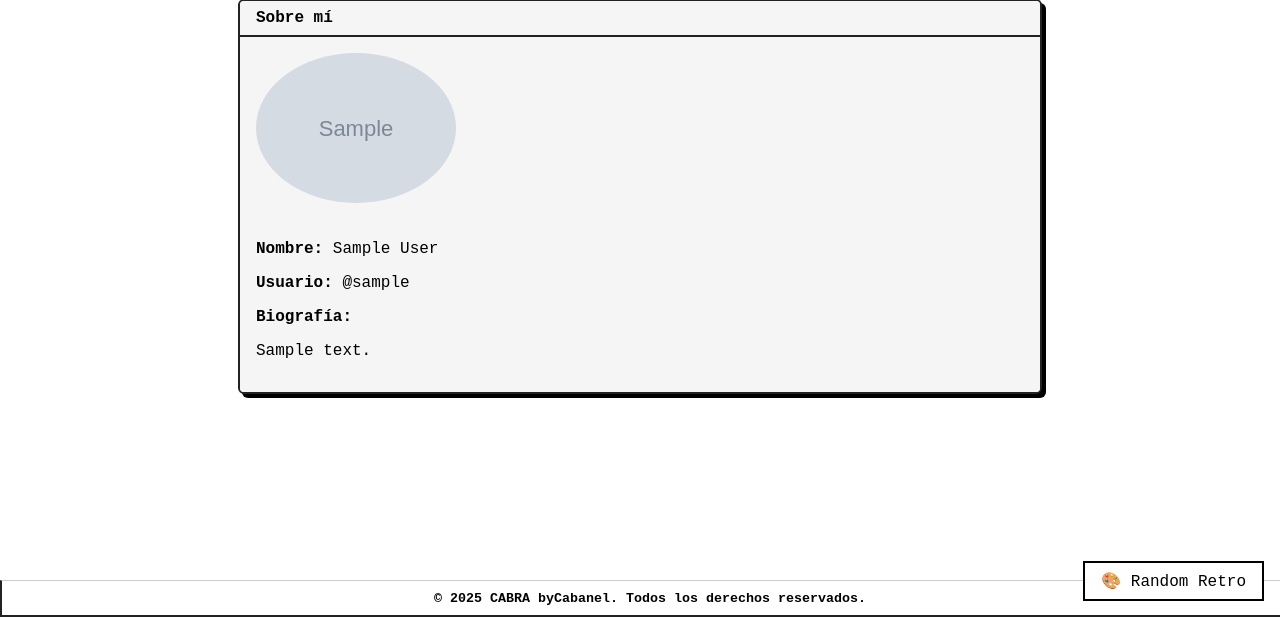
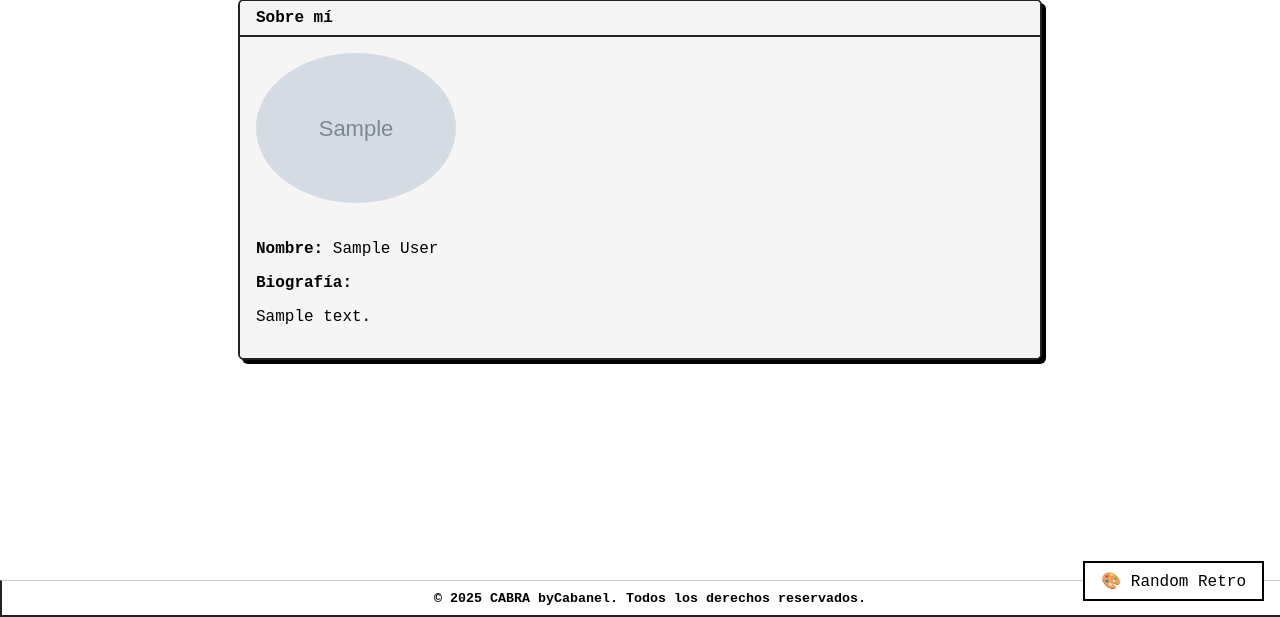
Before and after one commit to cabanell/mi-blog-retro, a Django app: page /sobre-mi/ in a window 1280 px wide. Shown: the part 183-800 px from the top of the page. Run offline with Django 5.2, Linux system fonts and the light colour scheme; tables that the repository leaves empty hold one stand-in row (values such as "Sample post"); grey boxes marked "Sample" are stand-in pictures.

Commit message:
corrección view sobre mi

```diff
--- a/blog/admin.py
+++ b/blog/admin.py
@@ -9,3 +9,8 @@ admin.site.register(PerfilUsuario)
 admin.site.register(ConfiguracionBlog)
 admin.site.register(ImagenGaleria)
 admin.site.register(MensajeContacto)
+
+@admin.register(PerfilUsuario)
+class PerfilUsuarioAdmin(admin.ModelAdmin):
+    list_display = ('usuario', 'nombre')
+    fields = ('usuario', 'nombre', 'biografia', 'foto')
--- a/blog/models.py
+++ b/blog/models.py
@@ -48,6 +48,7 @@ class Comentario(models.Model):
 # Extensión del modelo de usuario para agregar perfil y autorización personalizada
 class PerfilUsuario(models.Model):
     usuario = models.OneToOneField(User, on_delete=models.CASCADE)
+    nombre = models.CharField(max_length=100, blank=True)
     biografia = models.TextField(blank=True)
     foto_perfil = models.ImageField(upload_to='perfiles/', blank=True, null=True)
     puede_publicar = models.BooleanField(default=False)  # Controla si puede escribir posts
--- a/blog/static/css/estilo.css
+++ b/blog/static/css/estilo.css
@@ -198,12 +198,3 @@ button:hover {
         display: none; /* oculta barra lateral en móvil */
     }
 }
-
-const retroColors = [
-  '#FFC567', // Amarillo retro
-  '#FB7DA8', // Rosa pastel
-  '#FD5A46', // Naranja fuerte
-  '#552CB7', // Morado intenso
-  '#00995E', // Verde
-  '#058CD7'  // Azul vibrante
-];
--- a/blog/templates/blog/sobre_mi.html
+++ b/blog/templates/blog/sobre_mi.html
@@ -10,7 +10,6 @@
                  style="width: 200px; border-radius: 50%; margin-bottom: 1rem;">
         {% endif %}
         <p><strong>Nombre:</strong> {{ perfil.usuario.first_name }} {{ perfil.usuario.last_name }}</p>
-        <p><strong>Usuario:</strong> @{{ perfil.usuario.username }}</p>
         <p><strong>Biografía:</strong></p>
         <p>{{ perfil.biografia }}</p>
     {% else %}
```
Also changed, not shown: blog/migrations/0005_perfilusuario_nombre.py (added).
